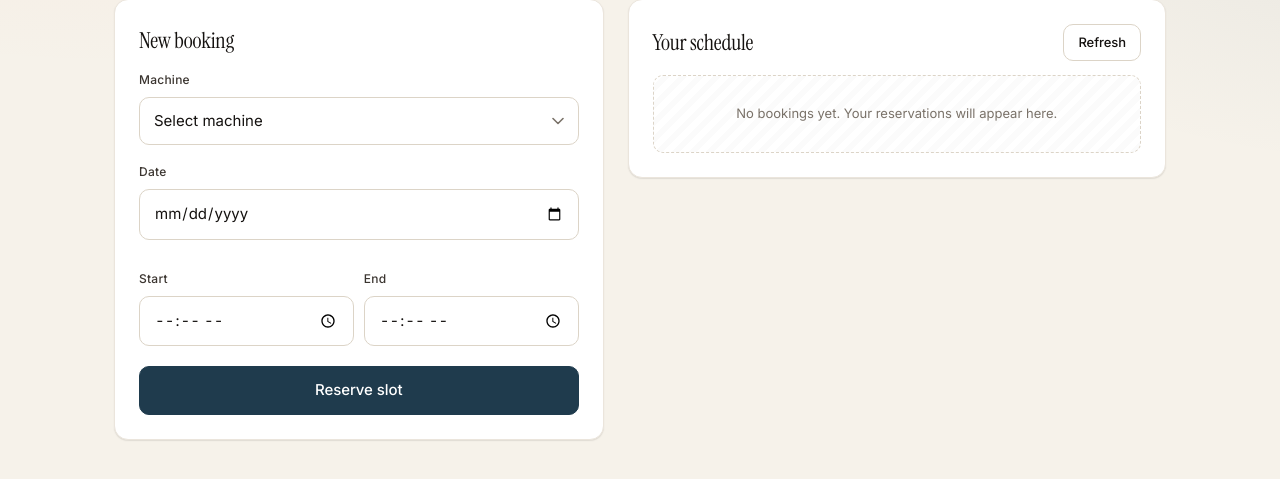
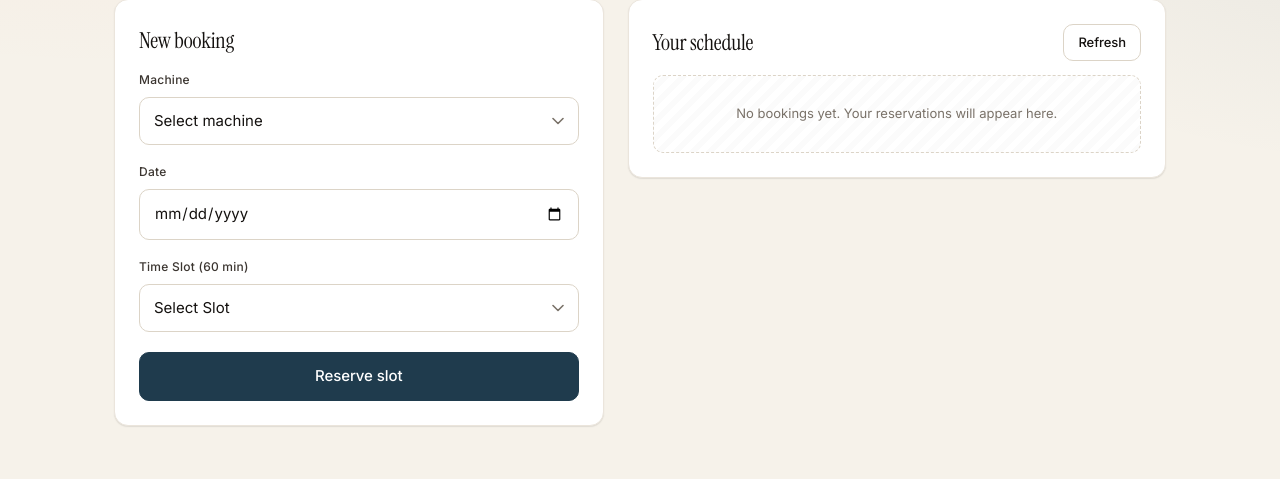
Before and after one commit to aharris14-arch/machine-booking-system, a plain HTML site: page frontend/dashboard.html in a window 1280 px wide. Shown: the part 211-690 px from the top of the page. Drawn offline with nearby package versions, Linux system fonts and the light colour scheme; no server answers; sample sign-in values are in the browser's storage.

Commit message:
Time Change

```diff
--- a/backend/models/Booking.js
+++ b/backend/models/Booking.js
@@ -5,8 +5,7 @@ const BookingSchema = new mongoose.Schema({
   machine: String,
   location: String,
   date: String,
-  startTime: String,
-  endTime: String
+  timeSlot: String,
 });
 
 module.exports = mongoose.model("Booking", BookingSchema);
--- a/frontend/dashboard.html
+++ b/frontend/dashboard.html
@@ -58,15 +58,30 @@ if(!localStorage.getItem("token")){
         <input type="date" id="date">
       </div>
 
-      <div class="row-2">
-        <div class="field-group">
-          <label for="startTime">Start</label>
-          <input type="time" id="startTime">
-        </div>
-        <div class="field-group">
-          <label for="endTime">End</label>
-          <input type="time" id="endTime">
-        </div>
+      <div class="field-group">
+          <label>Time Slot (60 min)</label>
+          <select id="timeSlot">
+            <option value="">Select Slot</option>
+            <option value="05:00">5:00 AM - 6:00 AM</option>
+            <option value="06:00">6:00 AM - 7:00 AM</option>
+            <option value="07:00">7:00 AM - 8:00 AM</option>
+            <option value="08:00">08:00 AM - 09:00 AM</option>
+            <option value="09:00">09:00 AM - 10:00 AM</option>
+            <option value="10:00">10:00 AM - 11:00 AM</option>
+            <option value="11:00">11:00 AM - 12:00 PM</option>
+            <option value="12:00">12:00 PM - 01:00 PM</option>
+            <option value="13:00">01:00 PM - 02:00 PM</option>
+            <option value="14:00">02:00 PM - 03:00 PM</option>
+            <option value="15:00">03:00 PM - 04:00 PM</option>
+            <option value="16:00">04:00 PM - 05:00 PM</option>
+            <option value="17:00">05:00 PM - 06:00 PM</option>
+            <option value="18:00">06:00 PM - 07:00 PM</option>
+            <option value="19:00">07:00 PM - 08:00 PM</option>
+            <option value="20:00">08:00 PM - 09:00 PM</option>
+            <option value="21:00">09:00 PM - 10:00 PM</option>
+            <option value="22:00">10:00 PM - 11:00 PM</option>
+            <option value="23:00">11:00 PM - 12:00 AM</option>
+          </select>
       </div>
 
       <div id="message" aria-live="polite"></div>
--- a/frontend/script.js
+++ b/frontend/script.js
@@ -94,11 +94,10 @@ function book(){
 
   const machine = document.getElementById("machine").value;
   const date = document.getElementById("date").value;
-  const startTime = document.getElementById("startTime").value;
-  const endTime = document.getElementById("endTime").value;
+  const timeSlot = document.getElementById("timeSlot").value;
   const location = localStorage.getItem("location");
 
-  if(!machine || !date || !startTime || !endTime){
+  if(!machine || !date || !timeSlot){
     msg.innerHTML = "<p class='error'>Fill all fields</p>";
     return;
   }
@@ -112,8 +111,7 @@ function book(){
     body: JSON.stringify({
       machine,
       date,
-      startTime,
-      endTime,
+      timeSlot,
       location
     })
   })
@@ -148,7 +146,7 @@ function loadBookings(){
     bookingsDiv.innerHTML = data.map(b => `
       <div class="card">
         <strong>${b.machine}</strong><br>
-        ${b.date} | ${b.startTime} - ${b.endTime}<br>
+        ${b.date} | ${b.timeSlot}<br>
         <button onclick="cancelBooking('${b._id}')">Cancel</button>
       </div>
     `).join("");
```
Also changed, not shown: backend/routes/booking.js (+7 -8 lines), frontend/admin.html (+1 -1 lines).
